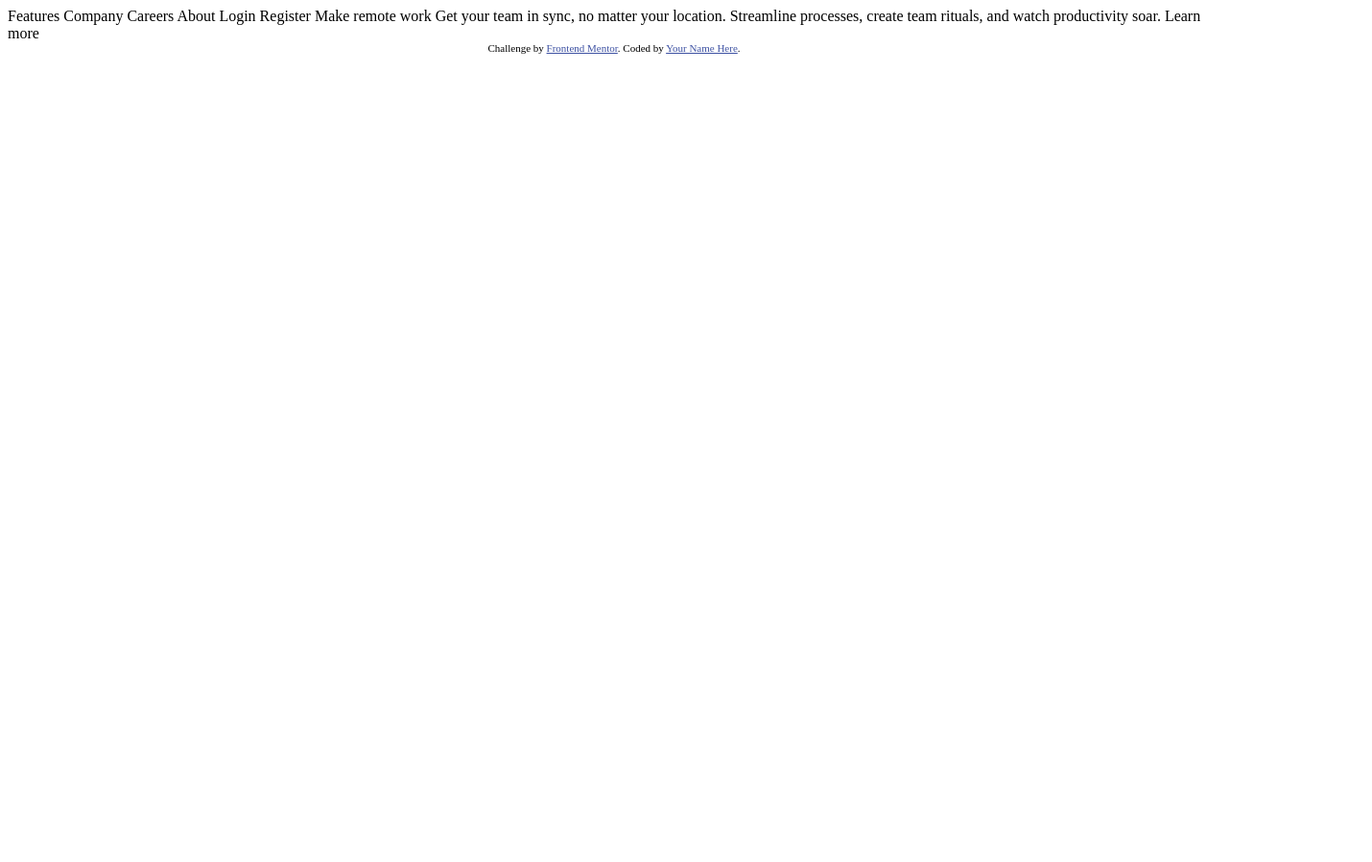
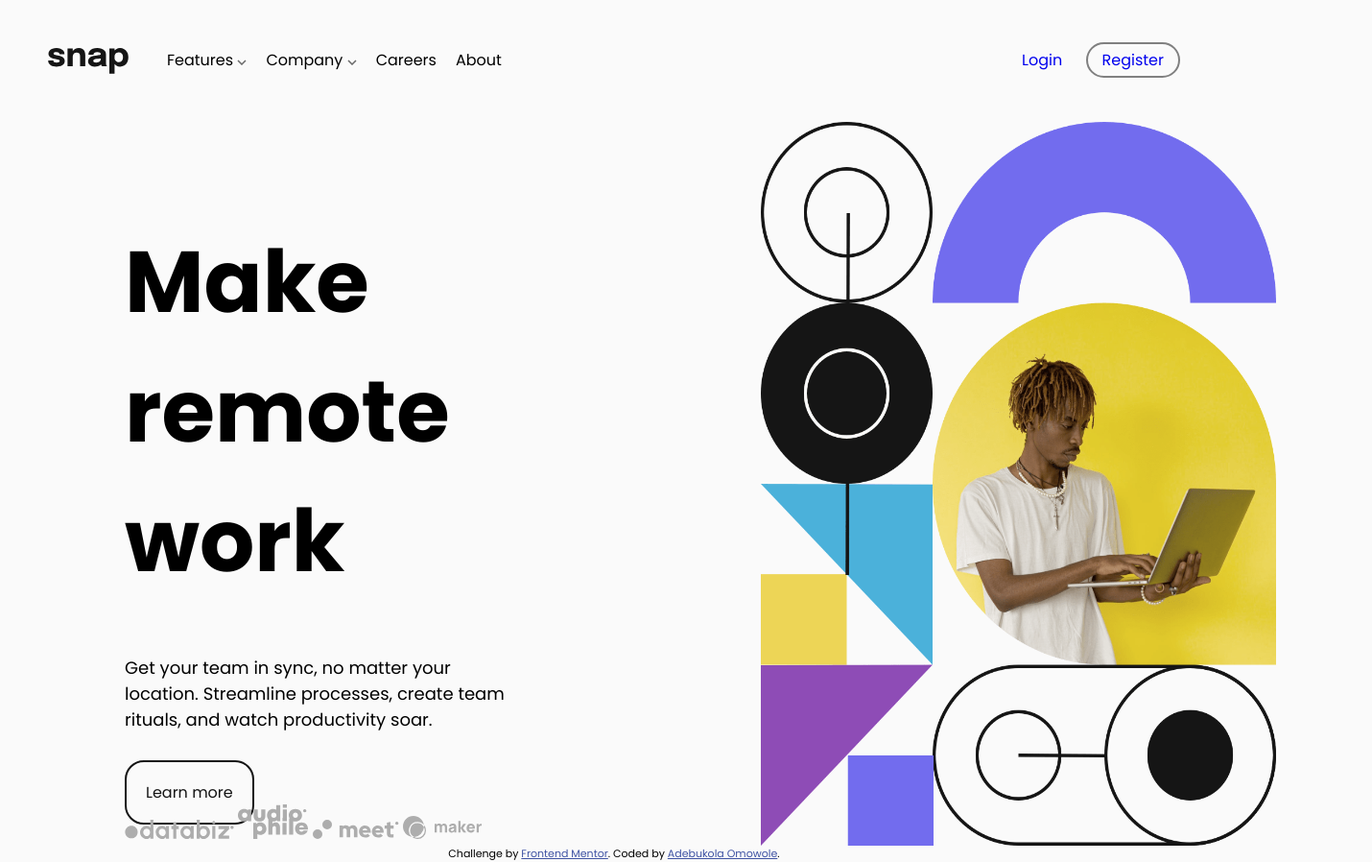
Before and after one commit to Adebukol/introsection, a plain HTML site: page index.html in a window 1280 px wide. Shown: the whole page at 96% size, 1430 px wide, since content can reach past the window. Before the commit the page ends 800 px from the top, so only its background shows below. Drawn offline with Linux system fonts and the light colour scheme.

Commit message:
second commit

```diff
--- a/index.html
+++ b/index.html
@@ -5,35 +5,61 @@
   <meta name="viewport" content="width=device-width, initial-scale=1.0"> <!-- displays site properly based on user's device -->
 
   <link rel="icon" type="image/png" sizes="32x32" href="./images/favicon-32x32.png">
+  <link rel="stylesheet" href="style.css">
+    <link rel="stylesheet" media="screen and (max-width: 767px)" href="style.css">
 
   <title>Frontend Mentor | Intro section with dropdown navigation</title>
-
-  <!-- Feel free to remove these styles or customise in your own stylesheet 👍 -->
-  <style>
-    .attribution { font-size: 11px; text-align: center; }
-    .attribution a { color: hsl(228, 45%, 44%); }
-  </style>
 </head>
 <body>
+<div class="container">
+  <nav class="nav-bar">
+      <ul class="nav-links">
+        <img class="logo" src="images/logo.svg" alt="logo"/>
+        <li>Features <img id="mouseUp" src="images/icon-arrow-down.svg" alt="arrow-down img"></li>
+          <ul id="class-list">
+            <li><a><img src="images/icon-todo.svg">Todo List</a></li>
+            <li><a><img src="images/icon-calendar.svg">Calendar</a></li>
+            <li><a><img src="images/icon-reminders.svg">Reminder</a></li>
+            <li><a><img src="images/icon-planning.svg">Planning</a></li>
+          </ul>
+        <li>Company <img id="mouseUp" src="images/icon-arrow-down.svg" alt="arrow-down img"></li>
+          <ul id="class-list">
+            <li>History</li>
+            <li>Our Team</li>
+            <li>Blog</li>
+          </ul>
+        <li>Careers</li>
+        <li>About</li>
+      </ul>
+      <div class="links">
+        <a href="form.html">Login</a>
+        <a href="form.html" class="register">Register</a>
+    </div>
+  </nav>
+</div>
+<main>
+  <div class="section1">
+    <h1>Make remote work</h1>
+      <p>Get your team in sync, no matter your location. Streamline processes,
+        create team rituals, and watch productivity soar.</p>
 
-  Features
-  Company
-  Careers
-  About
+      <a class="learn-more btn" href="about.html">Learn more</a>
 
-  Login
-  Register
-
-  Make remote work
-
-  Get your team in sync, no matter your location. Streamline processes,
-  create team rituals, and watch productivity soar.
-
-  Learn more
+      <div>
+        <img src="images/client-databiz.svg" alt="">
+        <img src="images/client-audiophile.svg" alt="">
+        <img src="images/client-meet.svg" alt="">
+        <img src="images/client-maker.svg" alt="">
+      </div>
+  </div>
+    <div class="section2">
+      <img src="images/image-hero-desktop.png">
+    </div>
+</main>
 
   <div class="attribution">
     Challenge by <a href="https://www.frontendmentor.io?ref=challenge" target="_blank">Frontend Mentor</a>.
-    Coded by <a href="#">Your Name Here</a>.
+    Coded by <a href="#">Adebukola Omowole</a>.
   </div>
 </body>
 </html>
--- /dev/null
+++ b/style.css
@@ -0,0 +1,107 @@
+@import url('https://fonts.googleapis.com/css2?family=Epilogue:wght@500;700&family=Lato:wght@100;300;400;700;900&family=Poppins:wght@300;400;500;700&display=swap');
+
+*{
+  padding: 0;
+  margin: 0;
+}
+body{
+  font-family: 'Epilogue', sans-serif;
+font-family: 'Lato', sans-serif;
+font-family: 'Poppins', sans-serif;
+background-color: hsl(0, 0%, 98%);
+}
+
+.container{
+  width: 100%;
+}
+.nav-bar{
+  display: flex;
+  justify-content: space-between;
+  margin-left: 50px;
+  margin-right: 50px;
+  margin-top: 50px;
+  margin-bottom: 50px;
+}
+.nav-links{
+  display: flex;
+  justify-content: space-evenly;
+  flex-direction: row;
+  list-style: none;
+}
+.logo{
+  margin-right: 40px;
+}
+.nav-links li{
+  margin-right: 20px;
+}
+.links a{
+  text-decoration: none;
+  margin-left: 20px;
+}
+.register{
+  border:2px solid grey;
+  padding: 5px 15px;
+  border-radius: 20px;
+}
+/* to edit*/
+#class-list{
+  display: none;
+}
+/*--------------------------------------------------------------*/
+main{
+  display: flex;
+  margin-left: 50px;
+  margin-right: 50px;
+  /* justify-content: space-between; */
+}
+h1{
+  font-size: 90px;
+  padding-bottom: 50px;
+  margin-right: 50px;
+}
+p{
+  font-size: 18px;
+  margin-right: 150px;
+  margin-bottom: 50px;
+}
+.section1{
+  margin-top: 100px;
+  padding-left: 80px;
+}
+.section2 img{
+  height: 100%;
+  width: 100%;
+  padding-left: 100px;
+  margin-right: 100px;
+  /* padding: 200px; */
+}
+.learn-more {
+  border: 2px solid hsl(0, 0%, 8%);
+  text-decoration: none;
+  color: hsl(0, 0%, 8%);
+  padding: 20px;
+  border-radius: 20px;
+  margin-top: 20px;
+  margin-bottom: 100px;
+}
+/* ## Colors
+
+### Neutral
+
+- Almost White: hsl(0, 0%, 98%)
+- Medium Gray: hsl(0, 0%, 41%)
+- Almost Black: hsl(0, 0%, 8%)
+
+## Typography
+
+### Body Copy
+
+- Font size (paragraph): 18px
+
+### Font
+
+- Family: [Epilogue](https://fonts.google.com/specimen/Epilogue)
+- Weights: 500, 700 */
+
+.attribution { font-size: 11px; text-align: center; }
+    .attribution a { color: hsl(228, 45%, 44%); }
```
Also changed, not shown: 1 other file.
